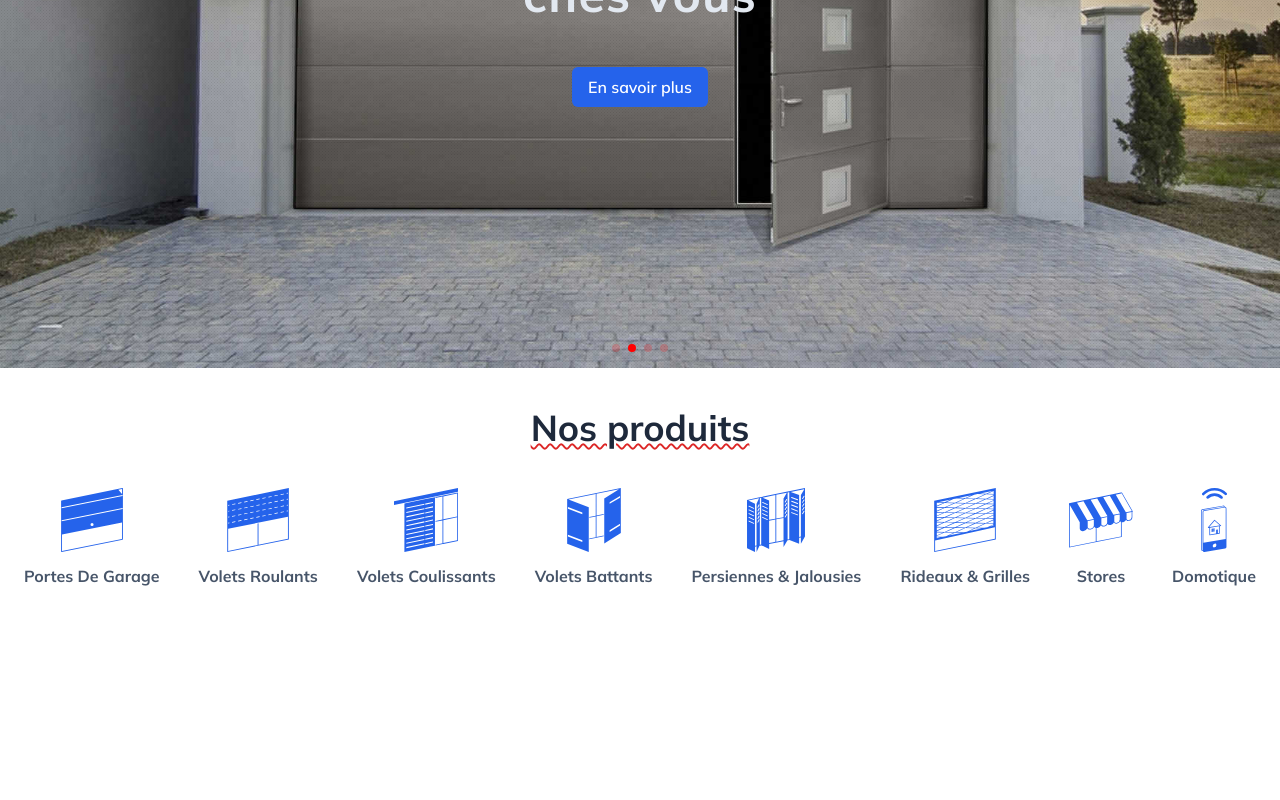
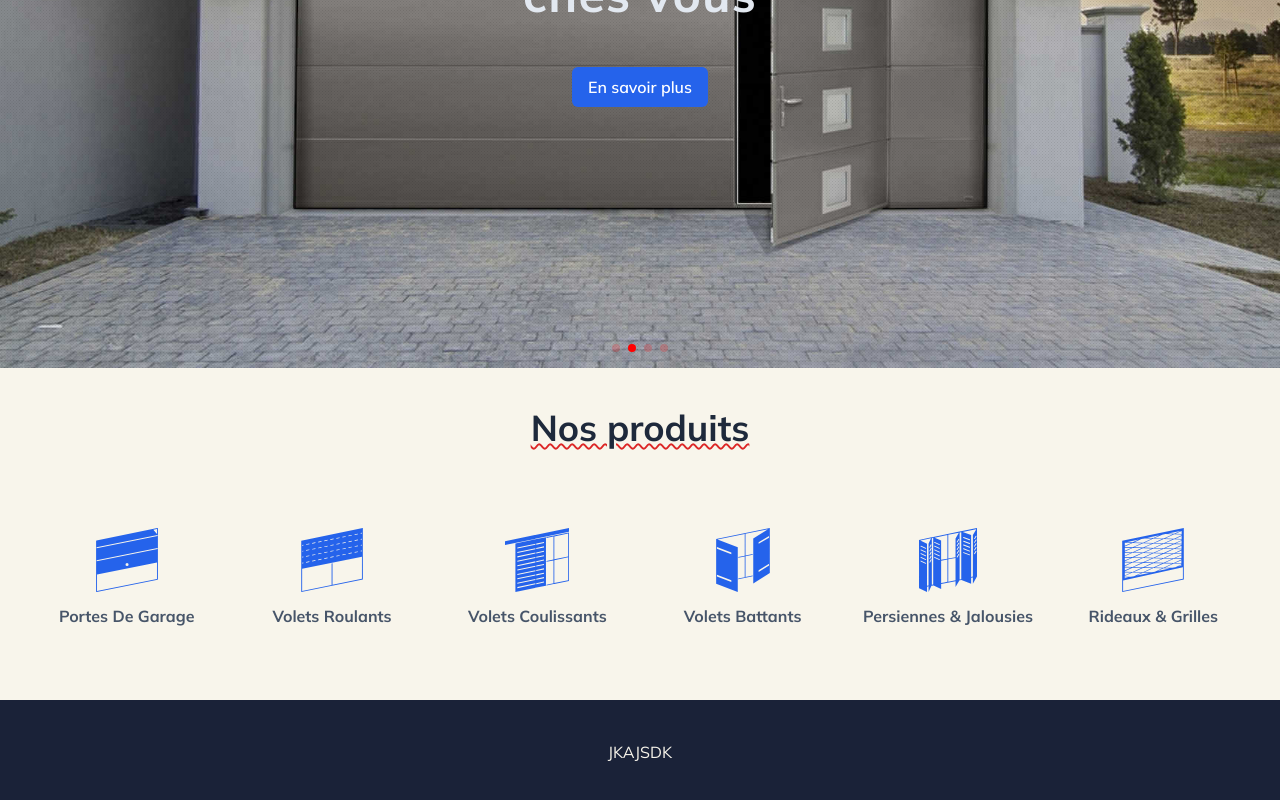
Before and after one commit to AurelionAegon/fermetures, a Next.js app: page / in a window 1280 px wide. Shown: the part 432-1232 px from the top of the page. Before the commit the page ends 1060 px from the top, so only its background shows below. Built offline with nearby package versions, Linux system fonts and the light colour scheme.

Commit message:
carousel

```diff
--- a/components/home/ProductList.js
+++ b/components/home/ProductList.js
@@ -1,113 +1,137 @@
-import React, { Component } from 'react';
-import Port from '/public/assets/images/porte.svg';
-import VoletR from '/public/assets/images/volets-r.svg';
-import VoletC from '/public/assets/images/volets-c.svg';
-import VoletB from '/public/assets/images/volets-b.svg';
-import Jalousies from '/public/assets/images/jalousies.svg';
-import Rideaux from '/public/assets/images/rideaux.svg';
-import Store from '/public/assets/images/store.svg';
-import Domotique from '/public/assets/images/domotique.svg';
+import React, { Component } from "react";
+import Port from "/public/assets/images/porte.svg";
+import VoletR from "/public/assets/images/volets-r.svg";
+import VoletC from "/public/assets/images/volets-c.svg";
+import VoletB from "/public/assets/images/volets-b.svg";
+import Jalousies from "/public/assets/images/jalousies.svg";
+import Rideaux from "/public/assets/images/rideaux.svg";
+import Store from "/public/assets/images/store.svg";
+import Domotique from "/public/assets/images/domotique.svg";
 
 export default class ProductList extends Component {
   render() {
     return (
       // items list
-			<div className='my-10 flex gap-6 flex-wrap  md:justify-between items-end w-full capitalize'>
+      <div className="demo-carousel my-10 flex gap-6 flex-wrap  md:justify-between items-end w-full capitalize">
+        <div className="carousel rounded-box h-1/2 pt-10">
           {/* item */}
-				<div className='flex flex-col items-center group cursor-pointer '>
-					<div className='ease-in-out duration-300 group-hover:-translate-y-3'>
-						<Port className='w-16 h-16 fill-current text-blue-600 group-hover:text-slate-800 ' />
+          <div className="w-1/6 carousel-item flex flex-col items-center group cursor-pointer ">
+            <div className="ease-in-out duration-300 group-hover:-translate-y-3">
+              <Port className="w-16 h-16 fill-current text-blue-600 group-hover:text-slate-800 " />
             </div>
 
-					<h3 className='text-slate-600 font-bold  mt-3  group-hover:text-blue-600 ease-in-out duration-200'>
+            <h3 className="text-slate-600 font-bold  mt-3  group-hover:text-blue-600 ease-in-out duration-200">
               Portes de garage
             </h3>
           </div>
           {/* item */}
 
           {/* item */}
-				<div className='flex flex-col items-center group cursor-pointer '>
-					<div className='ease-in-out duration-300 group-hover:-translate-y-3'>
-						<VoletR className='w-16 h-16 fill-current text-blue-600 group-hover:text-slate-800 ' />
+          <div className="w-1/6 carousel-item flex flex-col items-center group cursor-pointer ">
+            <div className="ease-in-out duration-300 group-hover:-translate-y-3">
+              <VoletR className="w-16 h-16 fill-current text-blue-600 group-hover:text-slate-800 " />
             </div>
 
-					<h3 className='text-slate-600 font-bold  mt-3  group-hover:text-blue-600 ease-in-out duration-200'>
+            <h3 className="text-slate-600 font-bold  mt-3  group-hover:text-blue-600 ease-in-out duration-200">
               Volets Roulants
             </h3>
           </div>
           {/* item */}
 
           {/* item */}
-				<div className='flex flex-col items-center group cursor-pointer '>
-					<div className='ease-in-out duration-300 group-hover:-translate-y-3'>
-						<VoletC className='w-16 h-16 fill-current text-blue-600 group-hover:text-slate-800 ' />
+          <div className="w-1/6 carousel-item flex flex-col items-center group cursor-pointer ">
+            <div className="ease-in-out duration-300 group-hover:-translate-y-3">
+              <VoletC className="w-16 h-16 fill-current text-blue-600 group-hover:text-slate-800 " />
             </div>
 
-					<h3 className='text-slate-600 font-bold  mt-3  group-hover:text-blue-600 ease-in-out duration-200'>
+            <h3 className="text-slate-600 font-bold  mt-3  group-hover:text-blue-600 ease-in-out duration-200">
               Volets coulissants
             </h3>
           </div>
           {/* item */}
 
           {/* item */}
-				<div className='flex flex-col items-center group cursor-pointer '>
-					<div className='ease-in-out duration-300 group-hover:-translate-y-3'>
-						<VoletB className='w-16 h-16 fill-current text-blue-600 group-hover:text-slate-800 ' />
+          <div className="w-1/6 carousel-item flex flex-col items-center group cursor-pointer ">
+            <div className="ease-in-out duration-300 group-hover:-translate-y-3">
+              <VoletB className="w-16 h-16 fill-current text-blue-600 group-hover:text-slate-800 " />
             </div>
 
-					<h3 className='text-slate-600 font-bold  mt-3  group-hover:text-blue-600 ease-in-out duration-200'>
+            <h3 className="text-slate-600 font-bold  mt-3  group-hover:text-blue-600 ease-in-out duration-200">
               Volets Battants
             </h3>
           </div>
           {/* item */}
 
           {/* item */}
-				<div className='flex flex-col items-center group cursor-pointer '>
-					<div className='ease-in-out duration-300 group-hover:-translate-y-3'>
-						<Jalousies className='w-16 h-16 fill-current text-blue-600 group-hover:text-slate-800 ' />
+          <div className="w-1/6 carousel-item flex flex-col items-center group cursor-pointer ">
+            <div className="ease-in-out duration-300 group-hover:-translate-y-3">
+              <Jalousies className="w-16 h-16 fill-current text-blue-600 group-hover:text-slate-800 " />
             </div>
 
-					<h3 className='text-slate-600 font-bold  mt-3  group-hover:text-blue-600 ease-in-out duration-200'>
+            <h3 className="text-slate-600 font-bold  mt-3  group-hover:text-blue-600 ease-in-out duration-200">
               Persiennes & Jalousies
             </h3>
           </div>
           {/* item */}
 
           {/* item */}
-				<div className='flex flex-col items-center group cursor-pointer '>
-					<div className='ease-in-out duration-300 group-hover:-translate-y-3'>
-						<Rideaux className='w-16 h-16 fill-current text-blue-600 group-hover:text-slate-800 ' />
+          <div className="w-1/6 carousel-item flex flex-col items-center group cursor-pointer ">
+            <div className="ease-in-out duration-300 group-hover:-translate-y-3">
+              <Rideaux className="w-16 h-16 fill-current text-blue-600 group-hover:text-slate-800 " />
             </div>
 
-					<h3 className='text-slate-600 font-bold  mt-3  group-hover:text-blue-600 ease-in-out duration-200'>
+            <h3 className="text-slate-600 font-bold  mt-3  group-hover:text-blue-600 ease-in-out duration-200">
               Rideaux & Grilles
             </h3>
           </div>
           {/* item */}
 
           {/* item */}
-				<div className='flex flex-col items-center group cursor-pointer '>
-					<div className='ease-in-out duration-300 group-hover:-translate-y-3'>
-						<Store className='w-16 h-16 fill-current text-blue-600 group-hover:text-slate-800 ' />
+          <div className="w-1/6 carousel-item flex flex-col items-center group cursor-pointer ">
+            <div className="ease-in-out duration-300 group-hover:-translate-y-3">
+              <Store className="w-16 h-16 fill-current text-blue-600 group-hover:text-slate-800 " />
             </div>
 
-					<h3 className='text-slate-600 font-bold  mt-3  group-hover:text-blue-600 ease-in-out duration-200'>
+            <h3 className="text-slate-600 font-bold  mt-3  group-hover:text-blue-600 ease-in-out duration-200">
               Stores
             </h3>
           </div>
           {/* item */}
 
           {/* item */}
-				<div className='flex flex-col items-center group cursor-pointer '>
-					<div className='ease-in-out duration-300 group-hover:-translate-y-3'>
-						<Domotique className='w-16 h-16 fill-current text-blue-600 group-hover:text-slate-800 ' />
+          <div className="carousel-item flex flex-col items-center group cursor-pointer w-1/6">
+            <div className="ease-in-out duration-300 group-hover:-translate-y-3">
+              <Domotique className="w-16 h-16 fill-current text-blue-600 group-hover:text-slate-800 " />
             </div>
 
-					<h3 className='text-slate-600 font-bold mt-3  group-hover:text-blue-600 ease-in-out duration-200'>
+            <h3 className="text-slate-600 font-bold mt-3  group-hover:text-blue-600 ease-in-out duration-200">
               Domotique
             </h3>
           </div>
           {/* item */}
+          {/* item */}
+          <div className="w-1/6 carousel-item flex flex-col items-center group cursor-pointer ">
+            <div className="ease-in-out duration-300 group-hover:-translate-y-3">
+              <VoletB className="w-16 h-16 fill-current text-blue-600 group-hover:text-slate-800 " />
+            </div>
+
+            <h3 className="text-slate-600 font-bold  mt-3  group-hover:text-blue-600 ease-in-out duration-200">
+              Fenêtre en bois
+            </h3>
+          </div>
+          {/* item */}
+          {/* item */}
+          <div className="w-1/6 carousel-item flex flex-col items-center group cursor-pointer ">
+            <div className="ease-in-out duration-300 group-hover:-translate-y-3">
+              <VoletB className="w-16 h-16 fill-current text-blue-600 group-hover:text-slate-800 " />
+            </div>
+
+            <h3 className="text-slate-600 font-bold  mt-3  group-hover:text-blue-600 ease-in-out duration-200">
+              Fenêtre en aluminium
+            </h3>
+          </div>
+          {/* item */}
+        </div>
       </div>
       // items list
     );
--- a/package.json
+++ b/package.json
@@ -10,9 +10,14 @@
   "dependencies": {
     "@headlessui/react": "^1.4.3",
     "@heroicons/react": "^1.0.5",
+    "@splidejs/splide": "^3.6.12",
+    "daisyui": "^1.25.4",
+    "embla-carousel-react": "^6.1.1",
     "next": "12.0.8",
     "react": "17.0.2",
     "react-dom": "17.0.2",
+    "react-icons": "^4.3.1",
+    "react-responsive-carousel": "^3.2.22",
     "swiper": "^7.4.1"
   },
   "devDependencies": {
--- a/pages/conseils.js
+++ b/pages/conseils.js
@@ -14,8 +14,8 @@ export default class Conseils extends Component {
           <Alert />
           <NosProduits />
         </div>
-         <div className='h-screen flex-wrap  space-x-5 px-10 py-6  mx-4'>
-           some content
+         <div className='h-screen flex-wrap  space-x-5 px-10 py-6  mx-4 text-red-700 text-center'>
+           KALSDKLKASDLLASMKAASDK KSDMKMASDKMASD KMDSKLAMD
         </div>
 
         <UpFooter />
--- a/pages/index.js
+++ b/pages/index.js
@@ -1,35 +1,38 @@
 /* eslint-disable jsx-a11y/alt-text */
 /* eslint-disable @next/next/no-img-element */
-
-import Head from 'next/head';
-import Header from '../components/Header';
-import Hero from '../components/home/Hero';
-import ProductList from '../components/home/ProductList';
-
+import Head from "next/head";
+import Header from "../components/Header";
+import Hero from "../components/home/Hero";
+import ProductList from "../components/home/ProductList";
 export default function Home() {
   return (
-		<div className='font-sans '>
+    <div className="font-sans ">
       <Head>
         <title>fermetures</title>
-				<meta name='description' content='fermetures' />
-				<link rel='icon' href='/favicon.ico' />
+        <meta name="description" content="fermetures" />
+        <link rel="icon" href="/favicon.ico" />
       </Head>
 
       {/* hero section begin */}
-			<div className='relative'>
+      <div className="relative">
         <Hero />
         <Header />
       </div>
       {/* hero section end */}
 
-			<div className='mt-10 flex justify-center px-6'>
-				<div className='max-w-7xl w-full'>
-					<h3 className='text-4xl text-center text-slate-800 font-bold underline-offset-2 underline decoration-wavy decoration-2 decoration-red-600'>
+      <div className="bg-my_gray">
+        <div className="pt-10 flex justify-center px-6 pb-8">
+          <div className="max-w-7xl w-full">
+            <h3 className="text-4xl text-center text-slate-800 font-bold underline-offset-2 underline decoration-wavy decoration-2 decoration-red-600">
               Nos produits
             </h3>
             <ProductList />
           </div>
         </div>
       </div>
+      <div className="pt-10 text-my_gray uppercase flex justify-center px-6 bg-midnight h-screen demo-carousel">
+    jkajsdk
+      </div>
+    </div>
   );
 }
--- a/tailwind.config.js
+++ b/tailwind.config.js
@@ -1,10 +1,24 @@
+const colors = require('tailwindcss/colors')
+
+
 module.exports = {
 	content: [
 		'./pages/**/*.{js,ts,jsx,tsx}',
 		'./components/**/*.{js,ts,jsx,tsx}',
 	],
 	theme: {
-		extend: {},
+		extend: {
+			colors: {
+				'milky-way': '#f8f8fb',
+				'tangerine': '#ff6a3d',
+				'midnight': '#1a2238',
+				'twilight': '#29375b',
+				'daffodil': '#f9db6d',
+				'lavender': '#9daaf2',
+				'iris': '#3b4ca8',
+				'my_gray':'#f8f5eb',
+			},
+		},
 		keyframes: {
 			wiggle: {
 			  '0%, 100%': { transform: 'rotate(-5deg)' },
@@ -22,5 +36,7 @@ module.exports = {
 			'hero-pattern': "url('/assets/patterns/texture.svg')",
 		},
 	},
-	plugins: []
+	plugins: [
+		require('daisyui'),
+	]
 };
```
Also changed, not shown: 1 other file (tests, documents, lock files or other folders). Lines whose indentation alone changed are shown as unchanged.
